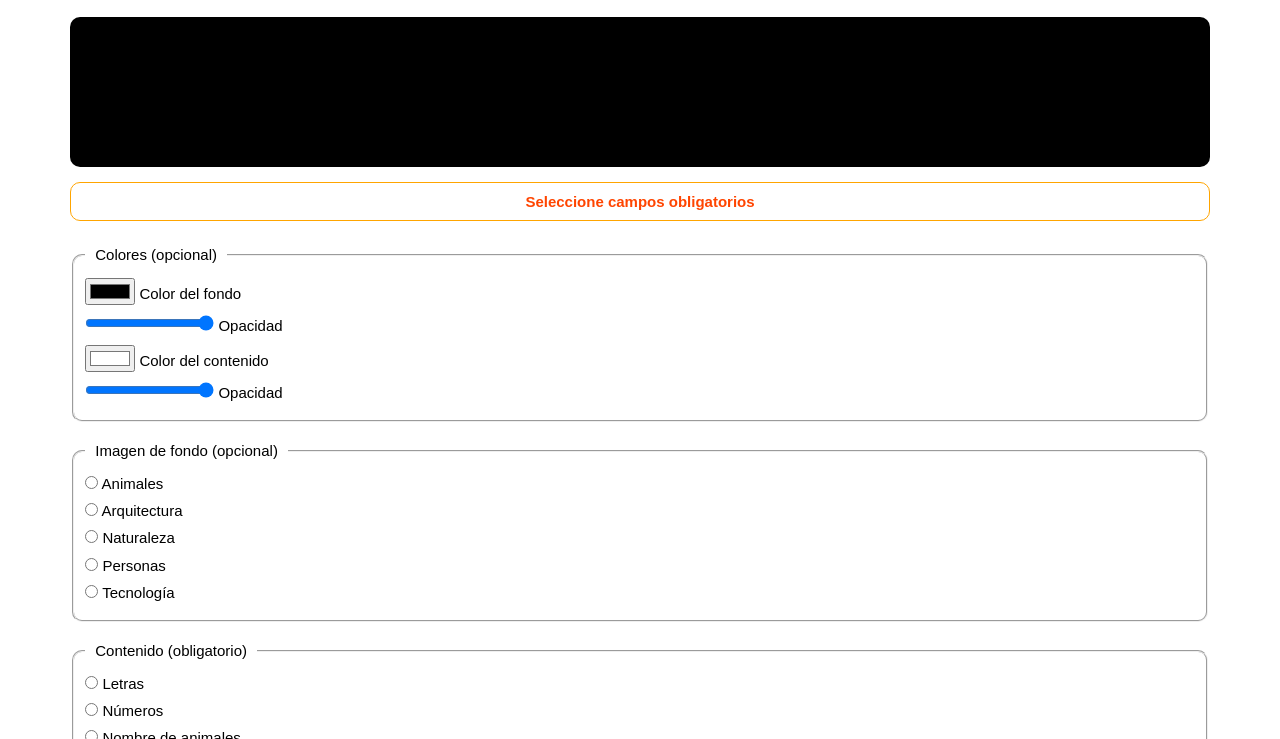
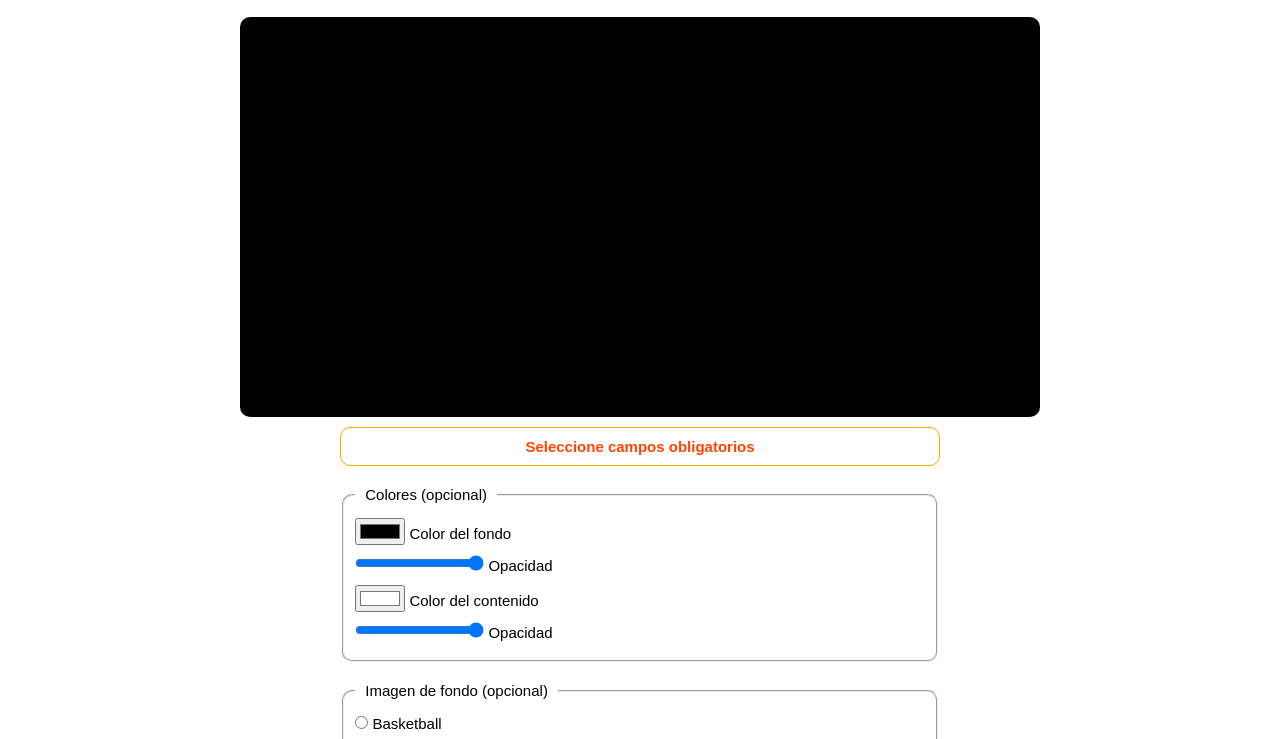
Before and after one commit to javierandres-dev/development-optometrist, a plain HTML site: page index.html in a window 1280 px wide. Shown: the part 58-797 px from the top of the page. Drawn offline with Linux system fonts and the light colour scheme.

Commit message:
feat: add features and styles

```diff
--- a/index.html
+++ b/index.html
@@ -72,6 +72,19 @@
         </fieldset>
         <fieldset>
           <legend for="bgImage">Imagen de fondo <span>(opcional)</span></legend>
+          <div class="pair-li">
+            <input
+              type="radio"
+              name="bgImage"
+              id="bgBasketball"
+              value="basketball"
+            />
+            <label for="bgBasketball">Basketball</label>
+          </div>
+          <div class="pair-li">
+            <input type="radio" name="bgImage" id="bgSoccer" value="soccer" />
+            <label for="bgSoccer">Soccer</label>
+          </div>
           <div class="pair-li">
             <input type="radio" name="bgImage" id="bgAnimals" value="animals" />
             <label for="bgAnimals">Animales</label>
--- a/scripts/script.js
+++ b/scripts/script.js
@@ -52,14 +52,26 @@ const eventListeners = () => {
       );
     }
     if (e.target.name === 'bgImage') {
-      const url = `https://placeimg.com/300/160/${$bgImage.value}`;
-      /*
+      let url = undefined;
+      if ($bgImage.value === 'basketball' || $bgImage.value === 'soccer') {
+        url = `../images/${$bgImage.value}.jpg`;
+      } else {
+        url = `https://placeimg.com/800/400/${$bgImage.value}`;
+        //const url = `https://placeimg.com/300/160/${$bgImage.value}`;
+        /*
       $display.innerHTML = `
       <img src='${url}' />
       `;
       */
-      //$display.style.backgroundImage = `"url('"${url}"')"`;
-      $display.style.backgroundImage = "url('" + url + "')";
+        //$display.style.backgroundImage = `"url('"${url}"')"`;
+        //$display.style.backgroundImage = "url('" + url + "')";
+      }
+      $display.setAttribute(
+        'style',
+        'background-image: url(' +
+          url +
+          ');background-repeat: no-repeat;background-position: 50% 50%;background-size: 100% auto;'
+      );
     }
     if (e.target.name === 'content') {
       myObject.content = $content.value;
--- a/styles/style.css
+++ b/styles/style.css
@@ -38,9 +38,6 @@ img {
   color: #ffffff;
   position: relative;
   overflow: hidden;
-  background-repeat: no-repeat;
-  background-attachment: fixed;
-  background-position: center;
 }
 /* ALERT
   ============================= */
@@ -62,6 +59,7 @@ img {
 /* FORM
   ============================= */
 .my-form {
+  width: 100%;
 }
 .my-form fieldset {
   margin-top: 1rem;
@@ -251,15 +249,40 @@ footer {
     max-width: 540px;
     padding: 0;
   }
+  .display {
+    width: 50rem;
+    height: 25rem;
+    margin: auto;
+  }
+  .alert {
+    width: 50rem;
+    margin: 1rem auto;
+  }
+  .my-form {
+    width: 50rem;
+    margin: auto;
+  }
 }
 @media screen and (min-width: 768px) {
   .container {
     max-width: 720px;
   }
+  .display {
+    width: 70rem;
+    height: 35rem;
+  }
+  .alert,
+  .my-form {
+    width: 60rem;
+  }
 }
 @media screen and (min-width: 992px) {
   .container {
     max-width: 960px;
+  }
+  .display {
+    width: 80rem;
+    height: 40rem;
   }
 }
 @media screen and (min-width: 1200px) {
```
Also changed, not shown: images/basketball.jpg (added), images/soccer.jpg (added).
